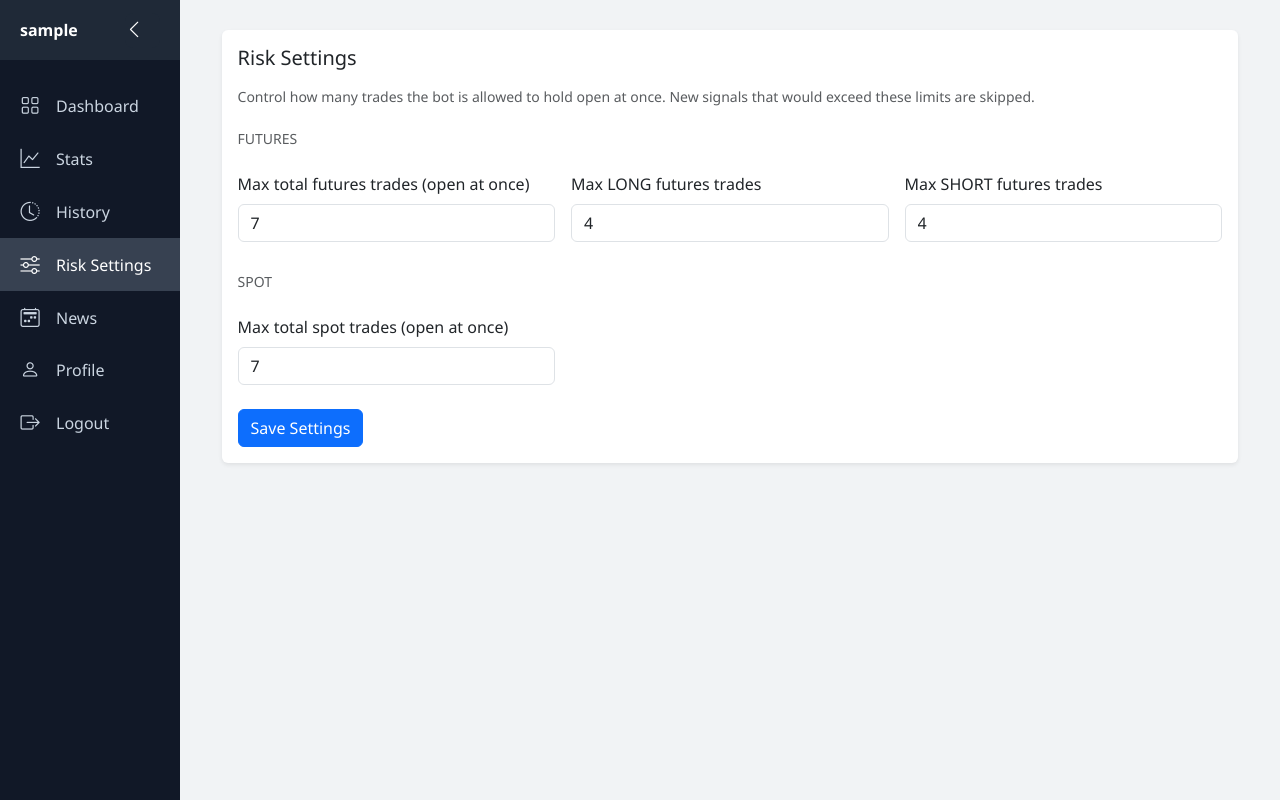
After one commit to 33circleglobal/BOT, a Django app: page /risk-settings/ in a window 1280 px wide. The commit adds this page. Run offline with Django 5.2, Linux system fonts and the light colour scheme; the visitor is signed in with stand-in values (Sample User, id 1); data comes from the database, SQL or seed files in the repository; parts of the project's set-up code (start-up, migrations or seed data) failed here and were passed over; some libraries are stand-ins or nearby versions.

Commit message:
git commit -m "feat: add per-user trade risk settings and trade duration display
- Add TradeSettings model with per-user futures and spot position limits
- Replace hardcoded risk guard limits with user-specific settings
- Add Risk Settings page with validation for long/short position limits
- Register TradeSettings in Django admin
- Add live Duration column for open positions in trade history
- Add static open-to-close duration for closed, cancelled, and failed trades"

```diff
--- /dev/null
+++ b/apps/trade/forms.py
@@ -0,0 +1,51 @@
+from django import forms
+
+from apps.trade.models import TradeSettings
+
+
+class TradeSettingsForm(forms.ModelForm):
+    class Meta:
+        model = TradeSettings
+        fields = [
+            "futures_max_positions",
+            "futures_max_long",
+            "futures_max_short",
+            "spot_max_positions",
+        ]
+        widgets = {
+            "futures_max_positions": forms.NumberInput(
+                attrs={"class": "form-control", "min": 0}
+            ),
+            "futures_max_long": forms.NumberInput(
+                attrs={"class": "form-control", "min": 0}
+            ),
+            "futures_max_short": forms.NumberInput(
+                attrs={"class": "form-control", "min": 0}
+            ),
+            "spot_max_positions": forms.NumberInput(
+                attrs={"class": "form-control", "min": 0}
+            ),
+        }
+        labels = {
+            "futures_max_positions": "Max total futures trades (open at once)",
+            "futures_max_long": "Max LONG futures trades",
+            "futures_max_short": "Max SHORT futures trades",
+            "spot_max_positions": "Max total spot trades (open at once)",
+        }
+
+    def clean(self):
+        cleaned = super().clean()
+        max_positions = cleaned.get("futures_max_positions")
+        max_long = cleaned.get("futures_max_long")
+        max_short = cleaned.get("futures_max_short")
+        if max_positions is not None and max_long is not None and max_long > max_positions:
+            self.add_error(
+                "futures_max_long",
+                "Cannot exceed max total futures trades.",
+            )
+        if max_positions is not None and max_short is not None and max_short > max_positions:
+            self.add_error(
+                "futures_max_short",
+                "Cannot exceed max total futures trades.",
+            )
+        return cleaned
--- a/apps/trade/models/__init__.py
+++ b/apps/trade/models/__init__.py
@@ -1,3 +1,4 @@
 from .spot_order import SpotOrder
 from .future_order import FutureOrder
 from .future_take_profit import FutureTakeProfit
+from .trade_settings import TradeSettings
--- /dev/null
+++ b/apps/trade/models/trade_settings.py
@@ -0,0 +1,28 @@
+from django.db import models
+from apps.accounts.models import User
+
+
+class TradeSettings(models.Model):
+    """Per-user, UI-configurable risk limits (see apps.trade.utils.risk_guard)."""
+
+    user = models.OneToOneField(
+        User, on_delete=models.CASCADE, related_name="trade_settings"
+    )
+
+    futures_max_positions = models.PositiveIntegerField(default=7)
+    futures_max_long = models.PositiveIntegerField(default=4)
+    futures_max_short = models.PositiveIntegerField(default=4)
+    spot_max_positions = models.PositiveIntegerField(default=7)
+
+    updated_at = models.DateTimeField(auto_now=True)
+
+    class Meta:
+        db_table = "trade_settings"
+
+    def __str__(self):
+        return f"TradeSettings({self.user_id})"
+
+    @classmethod
+    def get_for_user(cls, user):
+        obj, _ = cls.objects.get_or_create(user=user)
+        return obj
--- a/apps/trade/urls.py
+++ b/apps/trade/urls.py
@@ -8,6 +8,7 @@ from .views import (
     toggle_ignore_signal,
     refresh_order,
     update_futures_multi_tp,
+    risk_settings,
 )
 
 app_name = "trading"
@@ -21,4 +22,5 @@ urlpatterns = [
     path("toggle-ignore/", toggle_ignore_signal, name="toggle_ignore_signal"),
     path("refresh/", refresh_order, name="refresh_order"),
     path("futures/tps/", update_futures_multi_tp, name="update_futures_multi_tp"),
+    path("risk-settings/", risk_settings, name="risk_settings"),
 ]
--- a/apps/trade/views.py
+++ b/apps/trade/views.py
@@ -12,7 +12,8 @@ from apps.trade.task import (
     handle_futures_signal_controller,
 )
 
-from apps.trade.models import FutureOrder, FutureTakeProfit
+from apps.trade.models import FutureOrder, FutureTakeProfit, TradeSettings
+from apps.trade.forms import TradeSettingsForm
 from apps.accounts.models import UserKey
 from apps.trade.utils.common import (
     make_futures_exchange,
@@ -517,6 +518,20 @@ def refresh_order(request):
 
 
 @login_required
+def risk_settings(request):
+    settings_obj = TradeSettings.get_for_user(request.user)
+    if request.method == "POST":
+        form = TradeSettingsForm(request.POST, instance=settings_obj)
+        if form.is_valid():
+            form.save()
+            messages.success(request, "Risk settings updated")
+            return redirect("trading:risk_settings")
+    else:
+        form = TradeSettingsForm(instance=settings_obj)
+    return render(request, "risk_settings.html", {"form": form})
+
+
+@login_required
 def toggle_ignore_signal(request):
     if request.method != "POST":
         return HttpResponseBadRequest("Invalid method")
--- a/templates/base.html
+++ b/templates/base.html
@@ -188,6 +188,9 @@
       <a href="{% url 'accounts:history' %}" class="{% if request.resolver_match.url_name == 'history' %}active{% endif %}">
         <i class="bi bi-clock-history"></i><span>History</span><div class="tooltip-custom">History</div>
       </a>
+      <a href="{% url 'trading:risk_settings' %}" class="{% if request.resolver_match.url_name == 'risk_settings' %}active{% endif %}">
+        <i class="bi bi-sliders"></i><span>Risk Settings</span><div class="tooltip-custom">Risk Settings</div>
+      </a>
       <a href="#" class="{% if request.resolver_match.url_name == 'crypto_news_list' %}active{% endif %}">
         <i class="bi bi-calendar2-week"></i><span>News</span><div class="tooltip-custom">News</div>
       </a>
--- a/templates/partials/history_table.html
+++ b/templates/partials/history_table.html
@@ -3,6 +3,7 @@
     <thead>
       <tr>
         <th>Time</th>
+        <th>Duration</th>
         <th>Symbol</th>
         <th>Dir</th>
         <th>Status</th>
@@ -19,7 +20,7 @@
       {% for r in rows %}
         {% include "partials/history_row.html" %}
       {% empty %}
-      <tr><td colspan="11" class="text-center text-muted">No records</td></tr>
+      <tr><td colspan="12" class="text-center text-muted">No records</td></tr>
       {% endfor %}
     </tbody>
   </table>
--- /dev/null
+++ b/templates/risk_settings.html
@@ -0,0 +1,53 @@
+{% extends "base.html" %}
+
+{% block content %}
+<div class="container-fluid">
+  <div class="card border-0 shadow-sm">
+    <div class="card-body">
+      <h5 class="card-title mb-3">Risk Settings</h5>
+      <p class="text-muted small">
+        Control how many trades the bot is allowed to hold open at once.
+        New signals that would exceed these limits are skipped.
+      </p>
+      <form method="post" class="row g-3">
+        {% csrf_token %}
+        <div class="col-12"><h6 class="text-uppercase text-muted small mt-2">Futures</h6></div>
+        <div class="col-12 col-md-4">
+          <label class="form-label">{{ form.futures_max_positions.label }}</label>
+          {{ form.futures_max_positions }}
+          {% for error in form.futures_max_positions.errors %}
+            <div class="text-danger small">{{ error }}</div>
+          {% endfor %}
+        </div>
+        <div class="col-12 col-md-4">
+          <label class="form-label">{{ form.futures_max_long.label }}</label>
+          {{ form.futures_max_long }}
+          {% for error in form.futures_max_long.errors %}
+            <div class="text-danger small">{{ error }}</div>
+          {% endfor %}
+        </div>
+        <div class="col-12 col-md-4">
+          <label class="form-label">{{ form.futures_max_short.label }}</label>
+          {{ form.futures_max_short }}
+          {% for error in form.futures_max_short.errors %}
+            <div class="text-danger small">{{ error }}</div>
+          {% endfor %}
+        </div>
+
+        <div class="col-12"><h6 class="text-uppercase text-muted small mt-3">Spot</h6></div>
+        <div class="col-12 col-md-4">
+          <label class="form-label">{{ form.spot_max_positions.label }}</label>
+          {{ form.spot_max_positions }}
+          {% for error in form.spot_max_positions.errors %}
+            <div class="text-danger small">{{ error }}</div>
+          {% endfor %}
+        </div>
+
+        <div class="col-12 mt-4">
+          <button type="submit" class="btn btn-primary">Save Settings</button>
+        </div>
+      </form>
+    </div>
+  </div>
+</div>
+{% endblock %}
```
Also changed, not shown: apps/trade/admin.py (+13 -1 lines), apps/trade/utils/risk_guard.py (+14 -16 lines), templates/history.html (+25 -0 lines), templates/partials/history_row.html (+8 -0 lines), apps/trade/migrations/0014_tradesettings.py (added).
